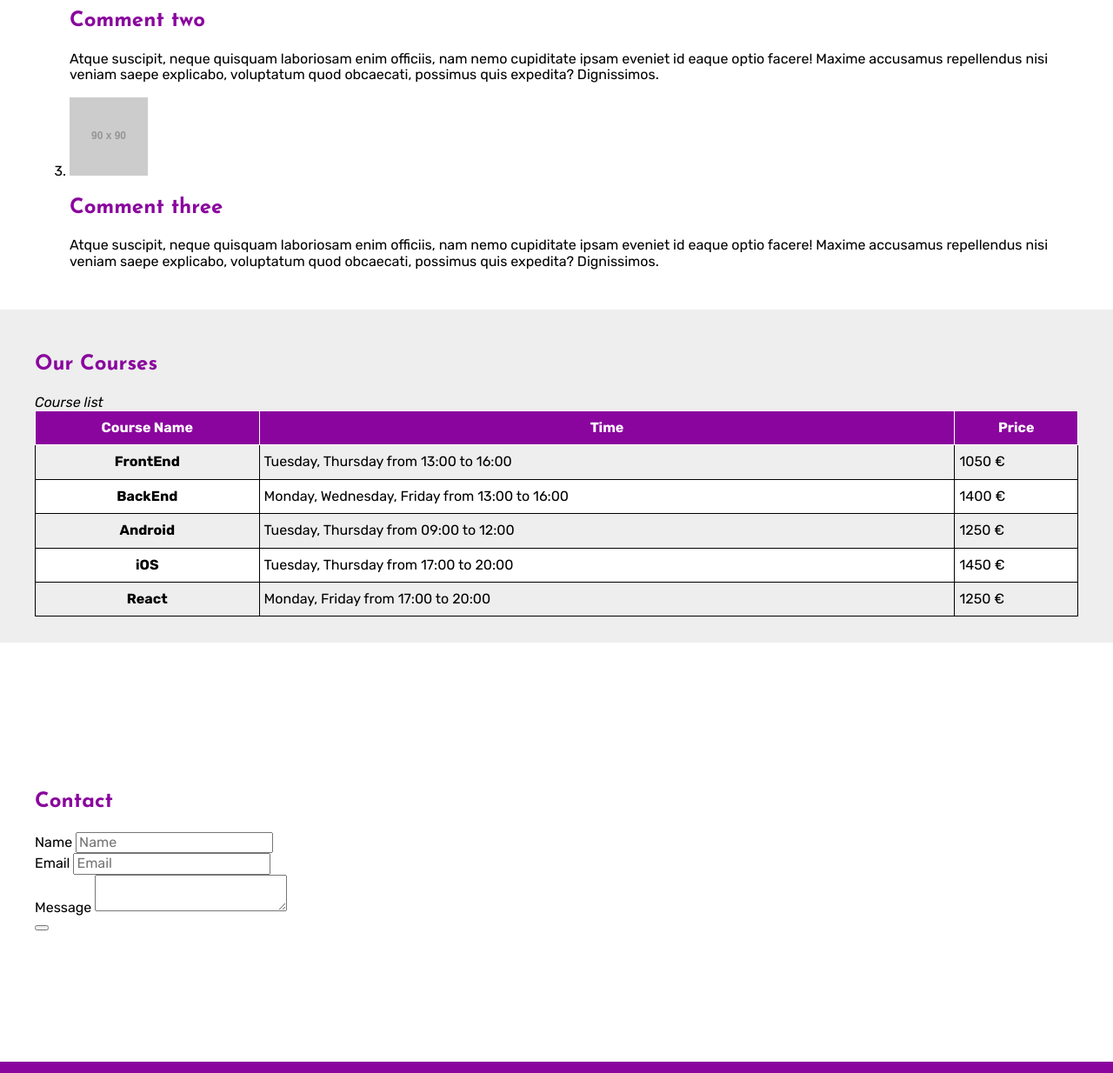
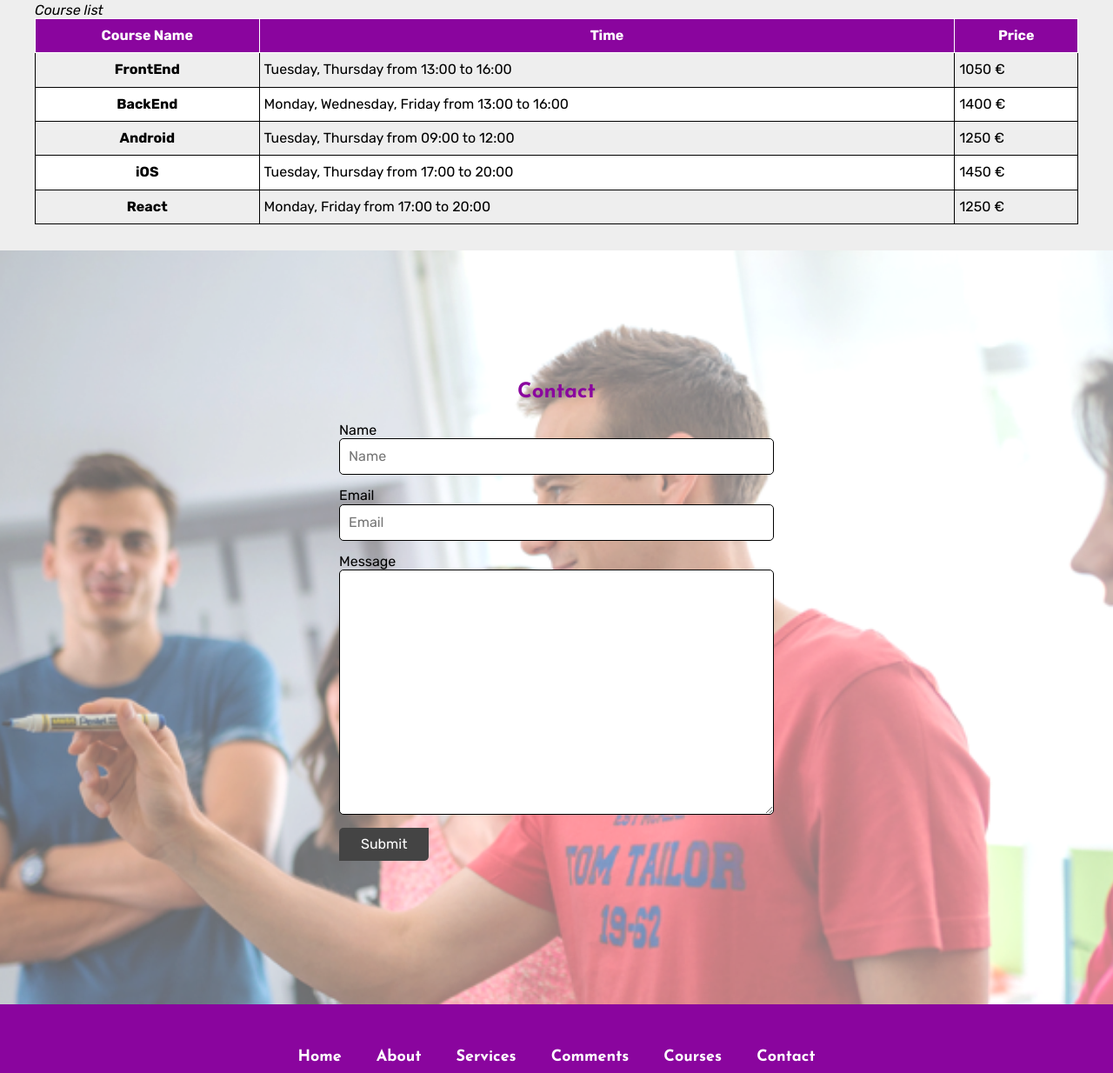
Before and after one commit to Branaaa/learningSass2, a plain HTML site: page public_html/index.html in a window 1280 px wide. Shown: the part 1566-2800 px from the top of the page at 87% size. Drawn offline with nearby package versions, Linux system fonts and the light colour scheme; files that its build step writes are made by us from their sources; placeholder pictures from the web are drawn by us.

Commit message:
Comment and Contact section done

```diff
--- a/public_html/index.html
+++ b/public_html/index.html
@@ -219,10 +219,13 @@
               class="form-control"
               name="message"
               id="message"
+              rows="7"
             ></textarea>
           </div>
           <div class="form-group">
-            <button type="submit" name="send" value="yes"></button>
+            <button class="btn-default" type="submit" name="send" value="yes">
+              Submit
+            </button>
           </div>
         </form>
       </div>
--- a/public_html/scss/partials/_base.scss
+++ b/public_html/scss/partials/_base.scss
@@ -49,4 +49,5 @@ h6 {
   font-family: $headings-font;
   font-weight: $headings-weight;
   color: $heading-color;
+  margin-top: 0px;
 }
--- a/public_html/scss/partials/_commentSection.scss
+++ b/public_html/scss/partials/_commentSection.scss
@@ -6,9 +6,34 @@ $comment-bg: $white;
 
   @include styleSection(30px, 30px, $comment-bg);
 
-  .comment-img {
-    img {
-      @include radius(50%);
+  .comment-list {
+    list-style: none;
+    padding: 0;
+
+    .comment-item {
+      display: flex;
+
+      .comment-img {
+        flex-direction: 0 0 50px;
+
+        img {
+          @include radius(50%);
+        }
+      }
+
+      .comment-body {
+        padding-left: 10px;
+      }
     }
   }
 }
+
+@media (min-width: 768px) {
+  .comment-section {
+    .comment-list {
+      .comment-img {
+        flex: 0 0 90px !important;
+      }
+    }
+  }
+}
--- a/public_html/scss/partials/_contactSection.scss
+++ b/public_html/scss/partials/_contactSection.scss
@@ -1,5 +1,40 @@
 $contact-bg: $white;
+$input-border: 1px solid $black;
 
 .contact-section {
   @include styleSection(150px, 150px, $contact-bg);
+
+  background-image: url(assets/contact.png);
+  background-size: cover;
+  background-repeat: no-repeat;
+  background-position: top center;
+  background-attachment: fixed;
+
+  h2 {
+    text-align: center;
+  }
+
+  .contact-form {
+    max-width: 500px;
+    width: 100%;
+    margin: 0 auto;
+
+    .form-group {
+      margin-bottom: 1.5rem;
+
+      label {
+        display: block;
+      }
+
+      .form-control {
+        display: block;
+        width: 100%;
+        border: $input-border;
+        padding: 0px 10px;
+        line-height: 4rem;
+
+        @include radius(5px);
+      }
+    }
+  }
 }
--- a/public_html/scss/partials/_variables.scss
+++ b/public_html/scss/partials/_variables.scss
@@ -11,4 +11,4 @@ $cyan: #09e0b1;
 $light-gray: #eeeeee;
 $dark-gray: #444444;
 
-$enable-radius: false; // boolean
+$enable-radius: true; // boolean
```
Also changed, not shown: public_html/css/theme.css.
